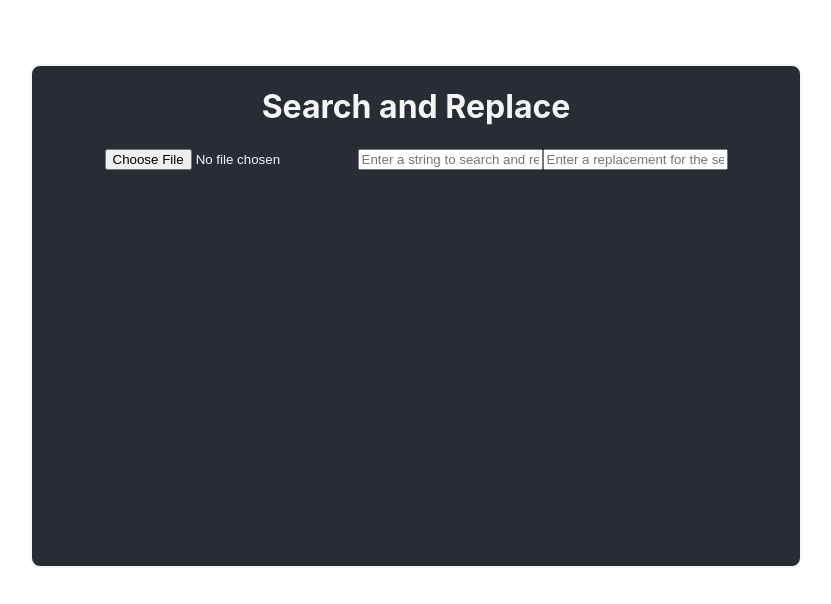
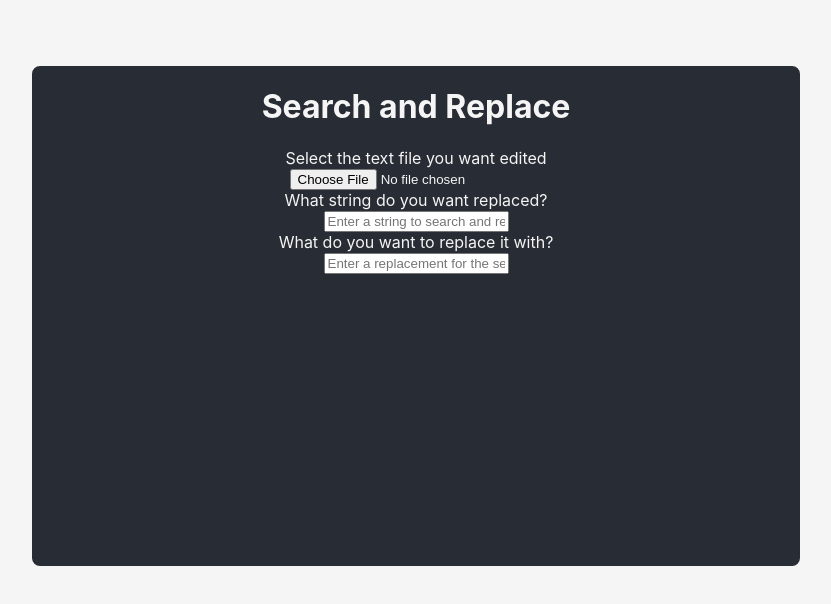
Before and after one commit to stkirk/search-and-replace, a React (Create React App) app: page / in a window 1280 px wide. Shown: the top 604 px of the page, without its empty margins (224-1055 px from the left). Built offline with nearby package versions, Linux system fonts and the light colour scheme.

Commit message:
labeled inputs, added divs for flexbox, css organization

```diff
--- a/src/App.css
+++ b/src/App.css
@@ -1,3 +1,7 @@
+body {
+  background-color: whitesmoke;
+}
+
 .App {
   margin: 5% auto;
   text-align: center;
@@ -8,3 +12,9 @@
   border: 2px solid whitesmoke;
   border-radius: 10px;
 }
+
+.inputs-container {
+  display: flex;
+  flex-direction: column;
+  justify-content: center;
+}
--- a/src/components/SearchAndReplaceForm.js
+++ b/src/components/SearchAndReplaceForm.js
@@ -77,6 +77,10 @@ const SearchAndReplaceForm = () => {
       <form onSubmit={submitHandler}>
         {!appState.showDownload && (
           <div className="inputs-container">
+            <label htmlFor="selectedFile" className="input-label">
+              Select the text file you want edited
+            </label>
+            <div className="input-div">
               <input
                 className="file-btn"
                 type="file"
@@ -84,6 +88,11 @@ const SearchAndReplaceForm = () => {
                 name="selectedFile"
                 onChange={onChange}
               />
+            </div>
+            <label htmlFor="search_param" className="input-label">
+              What string do you want replaced?
+            </label>
+            <div className="input-div">
               <input
                 type="text"
                 className="text-input"
@@ -92,6 +101,11 @@ const SearchAndReplaceForm = () => {
                 value={appState.search_param}
                 onChange={onChange}
               />
+            </div>
+            <label htmlFor="replacement_param" className="input-label">
+              What do you want to replace it with?
+            </label>
+            <div className="input-div">
               <input
                 type="text"
                 className="text-input"
@@ -100,6 +114,7 @@ const SearchAndReplaceForm = () => {
                 value={appState.replacement_param}
                 onChange={onChange}
               />
+            </div>
           </div>
         )}
         {!appState.showDownload &&
```
Lines whose indentation alone changed are shown as unchanged.
